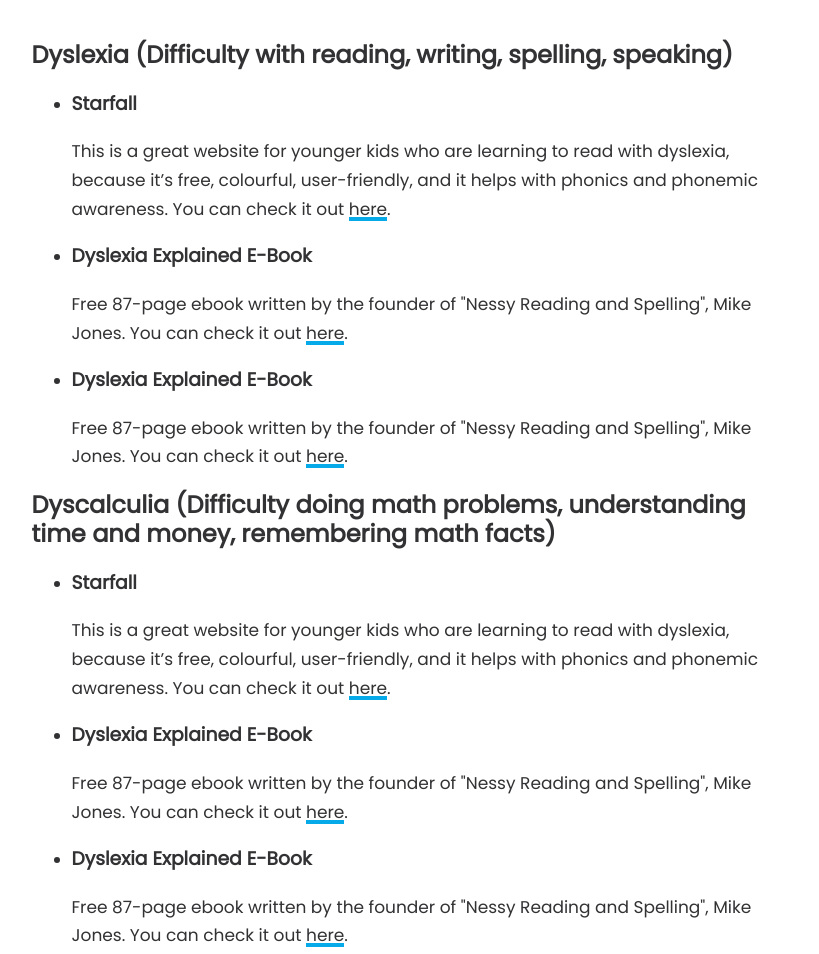
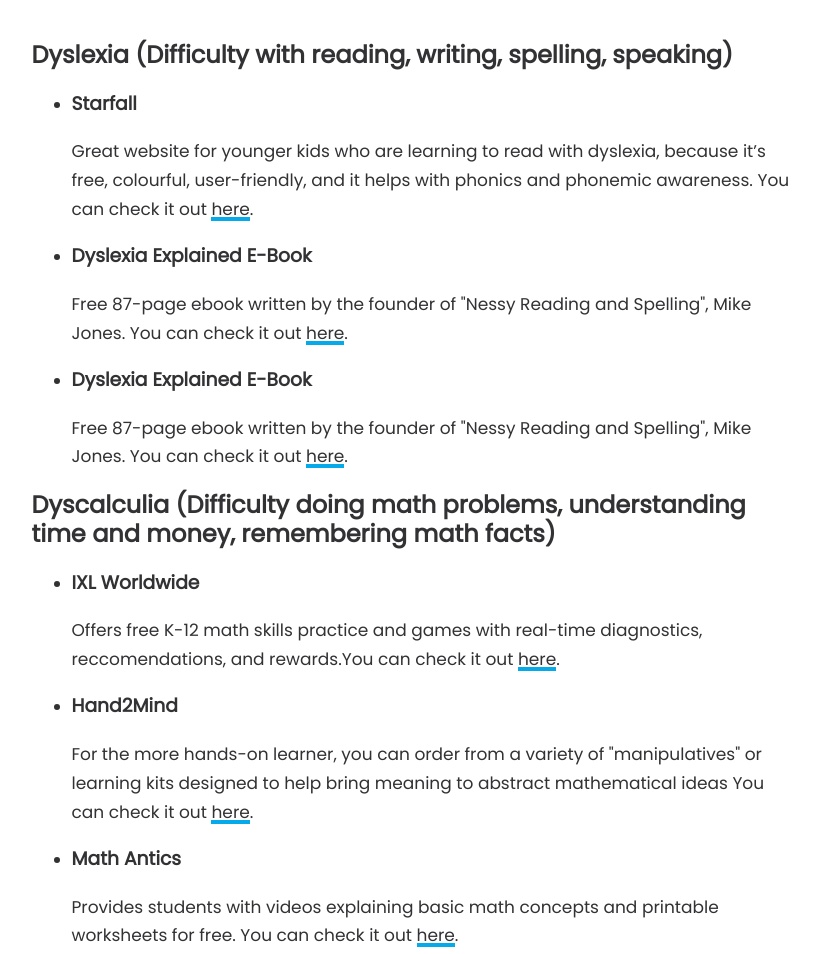
Before and after one commit to jayaguptaON/SPS-Project, a plain HTML site: page resourcesbyneed.html in a window 1280 px wide. Shown: the part 220-1174 px from the top of the page, without its empty margins (226-1045 px from the left). Drawn offline with nearby package versions, Linux system fonts and the light colour scheme.

Commit message:
added more info to dyscalcula

```diff
--- a/resourcesbyneed.html
+++ b/resourcesbyneed.html
@@ -46,15 +46,15 @@
         <div class="section">
             <h2 class="text">Dyslexia (Difficulty with reading, writing, spelling, speaking)</h2>
             <ul class="text">
-                <li><h3>Starfall</h3> <p>This is a great website for younger kids who are learning to read with dyslexia, because it’s free, colourful, user-friendly, and it helps with phonics and phonemic awareness. You can check it out <a class="link" href="#" target="_blank">here</a>.</p></li>
+                <li><h3>Starfall</h3> <p>Great website for younger kids who are learning to read with dyslexia, because it’s free, colourful, user-friendly, and it helps with phonics and phonemic awareness. You can check it out <a class="link" href="#" target="_blank">here</a>.</p></li>
                 <li><h3>Dyslexia Explained E-Book</h3> <p>Free 87-page ebook written by the founder of "Nessy Reading and Spelling", Mike Jones. You can check it out <a class="link" href="#" target="_blank">here</a>.</p></li>
                 <li><h3>Dyslexia Explained E-Book</h3> <p>Free 87-page ebook written by the founder of "Nessy Reading and Spelling", Mike Jones. You can check it out <a class="link" href="#" target="_blank">here</a>.</p></li>
             </ul>
             <h2 class="text">Dyscalculia (Difficulty doing math problems, understanding time and money, remembering math facts)</h2>
             <ul class="text">
-                <li><h3>Starfall</h3> <p>This is a great website for younger kids who are learning to read with dyslexia, because it’s free, colourful, user-friendly, and it helps with phonics and phonemic awareness. You can check it out <a class="link" href="#" target="_blank">here</a>.</p></li>
-                <li><h3>Dyslexia Explained E-Book</h3> <p>Free 87-page ebook written by the founder of "Nessy Reading and Spelling", Mike Jones. You can check it out <a class="link" href="#" target="_blank">here</a>.</p></li>
-                <li><h3>Dyslexia Explained E-Book</h3> <p>Free 87-page ebook written by the founder of "Nessy Reading and Spelling", Mike Jones. You can check it out <a class="link" href="#" target="_blank">here</a>.</p></li>
+                <li><h3>IXL Worldwide</h3> <p>Offers free K-12 math skills practice and games with real-time diagnostics, reccomendations, and rewards.You can check it out <a class="link" href="#" target="_blank">here</a>.</p></li>
+                <li><h3>Hand2Mind</h3> <p>For the more hands-on learner, you can order from a variety of "manipulatives" or learning kits designed to help bring meaning to abstract mathematical ideas You can check it out <a class="link" href="#" target="_blank">here</a>.</p></li>
+                <li><h3>Math Antics</h3> <p>Provides students with videos explaining basic math concepts and printable worksheets for free. You can check it out <a class="link" href="#" target="_blank">here</a>.</p></li>
             </ul>
             <h2 class="text">Dysgraphia (Difficulty with handwriting, spelling, organizing ideas)</h2>
             <ul class="text">
```
